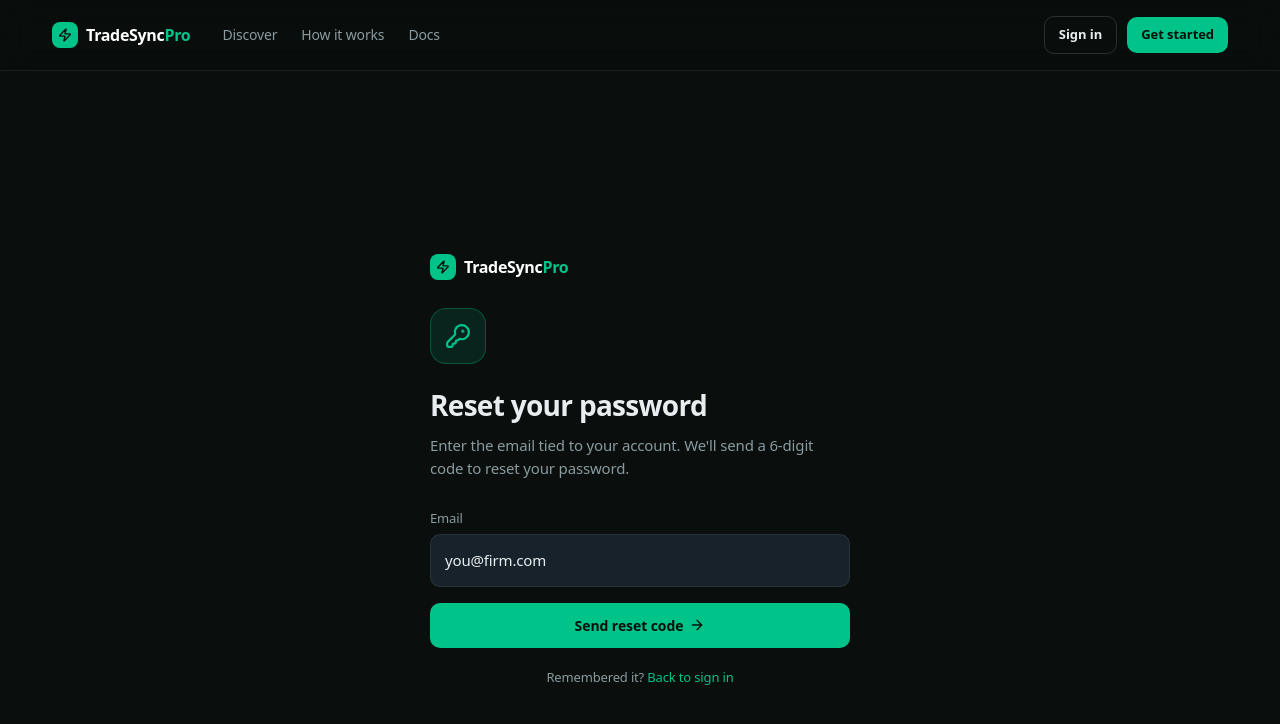
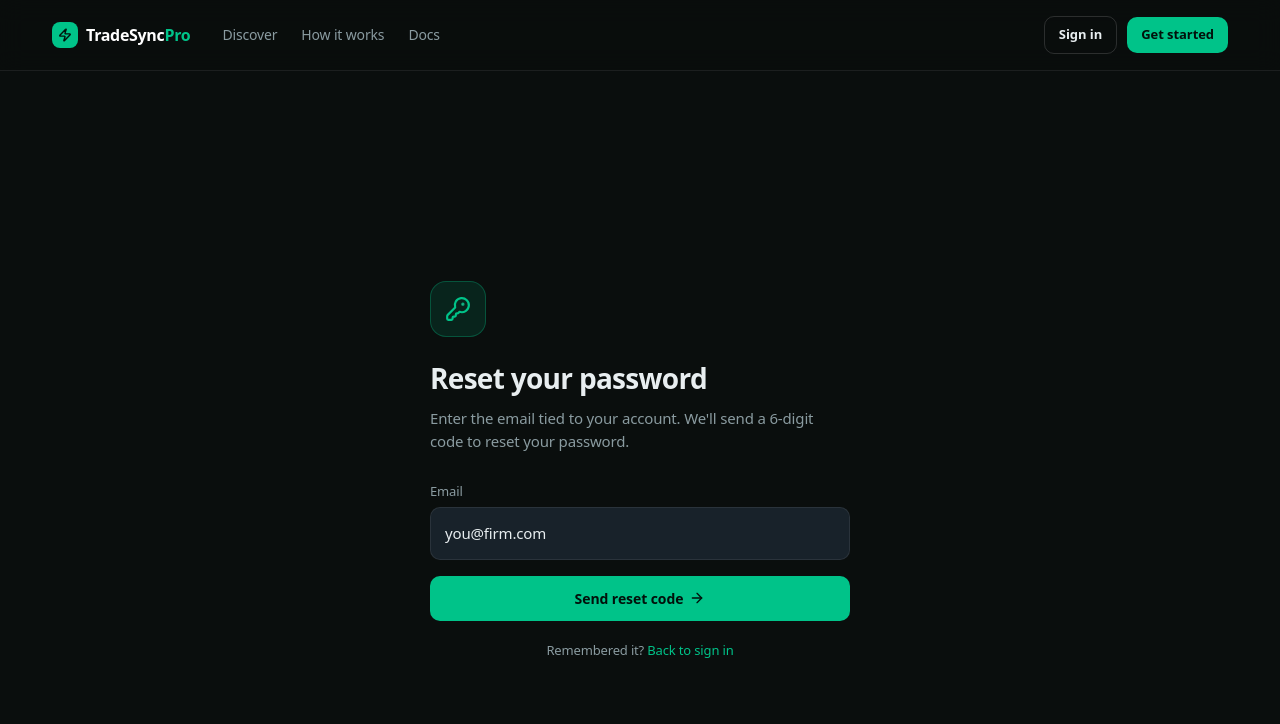
Before and after one commit to awaisarif18/TradeSync_Pro, a Next.js app in the folder trade-sync-frontend/: page /forgot-password in a window 1280 px wide. Shown: the top 724 px of the page. Built offline with nearby package versions, Linux system fonts and the light colour scheme.

Commit message:
Extra tradesync logo removed from authentication pages

```diff
--- a/trade-sync-frontend/src/app/(auth)/forgot-password/page.tsx
+++ b/trade-sync-frontend/src/app/(auth)/forgot-password/page.tsx
@@ -6,7 +6,7 @@ import { useEffect, useState, type FormEvent } from "react";
 import { toast } from "sonner";
 import { ArrowRight, Eye, EyeOff, KeyRound, Sparkles } from "lucide-react";
 import OtpInput from "@/components/auth/OtpInput";
-import { Button, Input, Logo } from "@/components/ui";
+import { Button, Input } from "@/components/ui";
 import { generatePassword } from "@/lib/generatePassword";
 import { authService } from "@/services/api";
 
@@ -139,8 +139,6 @@ export default function ForgotPasswordPage() {
   return (
     <div className="reset-shell">
       <div className="reset-card">
-        <Logo size="md" asLink />
-
         {step !== "done" ? (
           <div
             style={{
@@ -152,7 +150,7 @@ export default function ForgotPasswordPage() {
               borderRadius: 16,
               background: "var(--color-mint-soft)",
               border: "1px solid rgba(0,195,137,0.3)",
-              margin: "28px 0 20px",
+              margin: "0 0 20px",
             }}
           >
             <KeyRound size={26} color="var(--color-mint)" />
--- a/trade-sync-frontend/src/app/(auth)/login/page.tsx
+++ b/trade-sync-frontend/src/app/(auth)/login/page.tsx
@@ -8,7 +8,7 @@ import { toast } from "sonner";
 import { ArrowRight, Eye, EyeOff } from "lucide-react";
 import EquityCurve from "../../../components/charts/EquityCurve";
 import TradeRow, { type Trade } from "../../../components/feed/TradeRow";
-import { Avatar, Button, Card, CardBody, Input, Logo, Pill, StatusPill } from "../../../components/ui";
+import { Avatar, Button, Card, CardBody, Input, Pill, StatusPill } from "../../../components/ui";
 import { loginSuccess } from "../../../redux/slices/authSlice";
 import { authService } from "../../../services/api";
 
@@ -141,7 +141,6 @@ export default function LoginPage() {
   return (
     <div className="auth-shell">
       <div className="auth-left">
-        <Logo size="md" asLink />
         <div className="auth-form">
           <h1 style={{ fontSize: 32, fontWeight: 600, letterSpacing: "-0.025em", margin: "0 0 8px" }}>
             Welcome back.
--- a/trade-sync-frontend/src/app/(auth)/register/page.tsx
+++ b/trade-sync-frontend/src/app/(auth)/register/page.tsx
@@ -6,7 +6,7 @@ import { toast } from "sonner";
 import { ArrowRight, CheckCircle2, Eye, EyeOff } from "lucide-react";
 import EquityCurve from "../../../components/charts/EquityCurve";
 import TraderCard, { type TraderCardData } from "../../../components/marketplace/TraderCard";
-import { Button, Card, CardBody, Input, Logo, Pill, SectionEyebrow } from "../../../components/ui";
+import { Button, Card, CardBody, Input, Pill, SectionEyebrow } from "../../../components/ui";
 import { authService } from "../../../services/api";
 
 type RegisterRole = "MASTER" | "SLAVE";
@@ -131,7 +131,6 @@ export default function RegisterPage() {
   return (
     <div className="register-shell">
       <div className="register-left">
-        <Logo size="md" asLink />
         <div className="register-form">
           <h1 style={{ fontSize: 32, fontWeight: 600, letterSpacing: "-0.025em", margin: "0 0 8px" }}>
             Create your account.
--- a/trade-sync-frontend/src/app/(auth)/verify-email/page.tsx
+++ b/trade-sync-frontend/src/app/(auth)/verify-email/page.tsx
@@ -7,7 +7,7 @@ import { useDispatch } from "react-redux";
 import { toast } from "sonner";
 import { ArrowRight, MailCheck } from "lucide-react";
 import OtpInput from "@/components/auth/OtpInput";
-import { Button, Logo } from "@/components/ui";
+import { Button } from "@/components/ui";
 import { loginSuccess } from "@/redux/slices/authSlice";
 import { authService } from "@/services/api";
 
@@ -98,7 +98,6 @@ function VerifyEmailInner() {
   return (
     <div className="otp-shell">
       <div className="otp-card">
-        <Logo size="md" asLink />
         <div
           style={{
             display: "inline-flex",
@@ -109,7 +108,7 @@ function VerifyEmailInner() {
             borderRadius: 16,
             background: "var(--color-mint-soft)",
             border: "1px solid rgba(0,195,137,0.3)",
-            margin: "28px 0 20px",
+            margin: "0 0 20px",
           }}
         >
           <MailCheck size={26} color="var(--color-mint)" />
```
Also changed, not shown: 1 other file (tests, documents, lock files or other folders).
